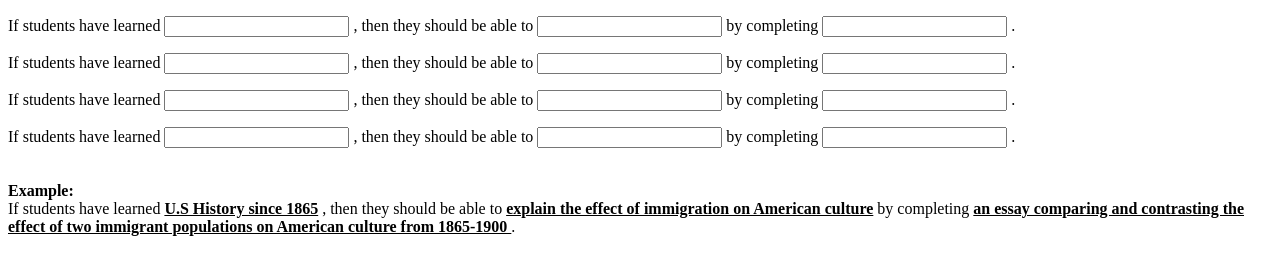
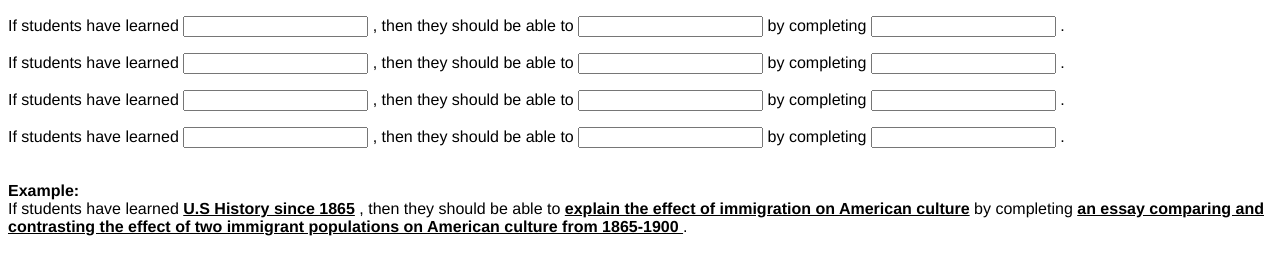
Before and after one commit to ralanisj/ralanisj.github.io, a plain HTML site: page index.html in a window 1280 px wide. Drawn offline with Linux system fonts and the light colour scheme.

Commit message:
Update index.html

```diff
--- a/index.html
+++ b/index.html
@@ -3,6 +3,11 @@
 <head>
 <meta charset="utf-8">
 <title>Untitled Document</title>
+<style type="text/css">
+body p {
+	font-family: Gotham, Helvetica Neue, Helvetica, Arial, sans-serif;
+}
+</style>
 </head>
 
 <body>
```
